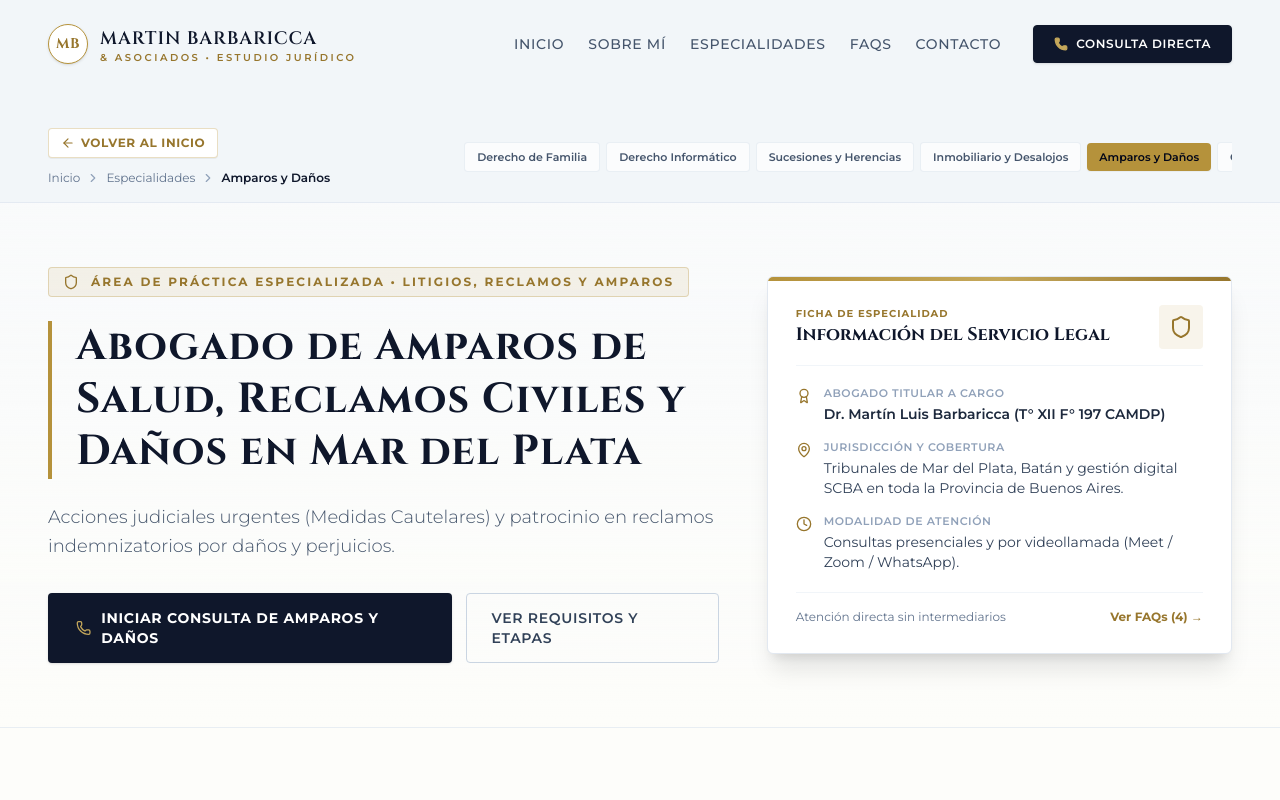
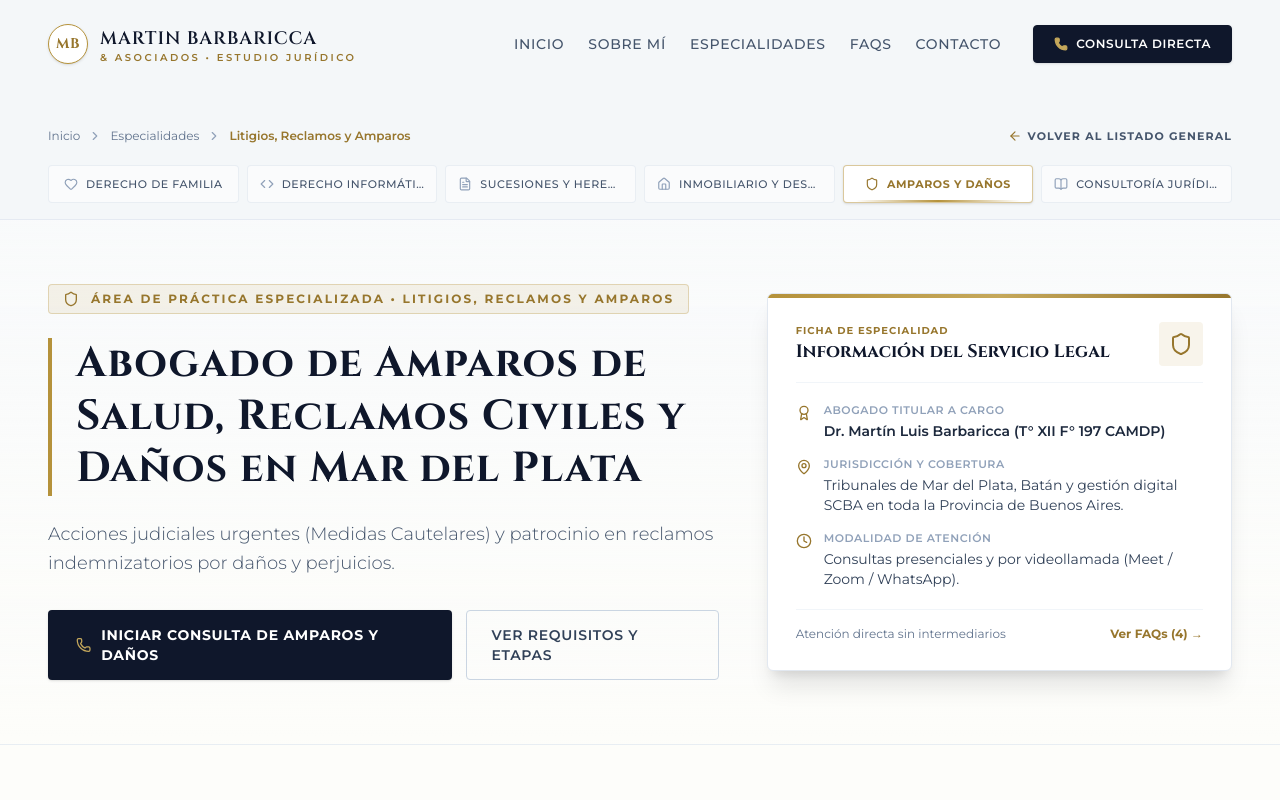
Before and after one commit to VicThorX/barbaricca-lawyer, a Next.js app: page /especialidades/amparos-danos-y-perjuicios-mar-del-plata in a window 1280 px wide. Shown: the top 800 px of the page. Built offline with nearby package versions, Linux system fonts and the light colour scheme.

Commit message:
style(ui): replace overflowing specialty pills with 6-column luxury tab grid

```diff
--- a/src/app/especialidades/[slug]/page.tsx
+++ b/src/app/especialidades/[slug]/page.tsx
@@ -188,23 +188,14 @@ export default async function SpecialtyPage({ params }: PageProps) {
       <Navbar />
 
       <main className="flex-grow flex flex-col">
-        {/* Top Sub-Navigation Bar: Back button, Breadcrumbs & Specialty Switcher */}
-        <div className="pt-24 md:pt-28 bg-slate-100/80 dark:bg-[#0d121f] border-b border-slate-200/80 dark:border-slate-800/80">
-          <div className="max-w-7xl mx-auto px-4 sm:px-6 md:px-12 py-4">
-            <div className="flex flex-col md:flex-row md:items-center md:justify-between gap-4">
-              {/* Back link + Breadcrumb */}
-              <div className="flex items-center gap-3 flex-wrap">
-                <Link
-                  href="/#especialidades"
-                  className="inline-flex items-center gap-1.5 text-xs font-bold uppercase tracking-wider text-gold-600 dark:text-gold-400 hover:text-gold-700 dark:hover:text-gold-300 bg-white dark:bg-[#121723] border border-gold-500/30 dark:border-gold-400/30 px-3 py-1.5 rounded-sm shadow-2xs transition-all"
-                >
-                  <ArrowLeft className="w-3.5 h-3.5" />
-                  <span>Volver al Inicio</span>
-                </Link>
-
+        {/* Top Sub-Navigation Bar: Breadcrumbs & Luxury Specialty Selector */}
+        <div className="pt-24 md:pt-28 bg-slate-100/70 dark:bg-[#0d121f]/90 border-b border-slate-200/80 dark:border-slate-800/80">
+          <div className="max-w-7xl mx-auto px-4 sm:px-6 md:px-12 py-4 space-y-4">
+            {/* Row 1: Breadcrumb + Back Link */}
+            <div className="flex items-center justify-between gap-4 flex-wrap">
               <nav
                 aria-label="Ruta de navegación"
-                  className="flex items-center gap-1.5 text-xs text-slate-500 dark:text-slate-400"
+                className="flex items-center gap-2 text-xs text-slate-500 dark:text-slate-400"
               >
                 <Link
                   href="/"
@@ -220,34 +211,53 @@ export default async function SpecialtyPage({ params }: PageProps) {
                   Especialidades
                 </Link>
                 <ChevronRight className="w-3.5 h-3.5 text-slate-400" />
-                  <span className="text-slate-900 dark:text-slate-200 font-semibold">
-                    {area.shortTitle}
+                <span className="text-gold-600 dark:text-gold-400 font-semibold">
+                  {area.title}
                 </span>
               </nav>
+
+              <Link
+                href="/#especialidades"
+                className="inline-flex items-center gap-1.5 text-[11px] font-bold uppercase tracking-widest text-slate-600 dark:text-slate-300 hover:text-gold-600 dark:hover:text-gold-400 transition-colors"
+              >
+                <ArrowLeft className="w-3.5 h-3.5 text-gold-600 dark:text-gold-400" />
+                <span>Volver al listado general</span>
+              </Link>
             </div>
 
-              {/* Specialty Switcher Pills */}
+            {/* Row 2: 6-Specialty Segmented Selector (No Scrollbars) */}
             <div
-                aria-label="Cambiar de especialidad"
-                className="flex items-center gap-1.5 overflow-x-auto pb-1 md:pb-0 no-scrollbar"
+              aria-label="Seleccionar especialidad jurídica"
+              className="grid grid-cols-2 sm:grid-cols-3 lg:grid-cols-6 gap-2 pt-1"
             >
               {practiceAreas.map((item) => {
                 const isActive = item.slug === area.slug;
+                const TabIcon = iconMap[item.iconName] || Scale;
                 return (
                   <Link
                     key={item.slug}
                     href={`/especialidades/${item.slug}`}
-                      className={`text-[11px] whitespace-nowrap px-3 py-1.5 rounded-sm font-semibold transition-all ${
+                    aria-current={isActive ? "page" : undefined}
+                    className={`group relative flex items-center justify-center gap-2 px-3 py-2.5 rounded-sm text-[11px] uppercase tracking-wider transition-all duration-300 text-center ${
                       isActive
-                          ? "bg-gold-500 text-slate-950 shadow-xs"
-                          : "bg-white/70 dark:bg-slate-900/70 text-slate-600 dark:text-slate-400 hover:text-gold-600 dark:hover:text-gold-400 border border-slate-200/70 dark:border-slate-800"
+                        ? "bg-white dark:bg-[#161d2d] text-gold-600 dark:text-gold-400 font-bold border border-gold-500/50 dark:border-gold-400/50 shadow-sm"
+                        : "bg-white/50 dark:bg-[#101522]/70 text-slate-600 dark:text-slate-400 hover:text-slate-900 dark:hover:text-slate-200 hover:bg-white dark:hover:bg-[#141b2b] border border-slate-200/70 dark:border-slate-800/80 font-medium"
                     }`}
                   >
-                      {item.shortTitle}
+                    {isActive && (
+                      <span className="absolute bottom-0 left-3 right-3 h-[2px] bg-gradient-to-r from-transparent via-gold-500 to-transparent"></span>
+                    )}
+                    <TabIcon
+                      className={`w-3.5 h-3.5 flex-shrink-0 transition-colors ${
+                        isActive
+                          ? "text-gold-600 dark:text-gold-400"
+                          : "text-slate-400 dark:text-slate-500 group-hover:text-gold-500"
+                      }`}
+                    />
+                    <span className="truncate">{item.shortTitle}</span>
                   </Link>
                 );
               })}
-              </div>
             </div>
           </div>
         </div>
--- a/src/app/globals.css
+++ b/src/app/globals.css
@@ -70,6 +70,15 @@ body {
   overflow-x: hidden;
 }
 
+/* Hide native scrollbars where needed */
+.no-scrollbar::-webkit-scrollbar {
+  display: none;
+}
+.no-scrollbar {
+  -ms-overflow-style: none;
+  scrollbar-width: none;
+}
+
 /* Custom Gold Text & Gradients optimized for light backgrounds */
 .text-gold-gradient {
   background: linear-gradient(135deg, #8c6e35 0%, #b89753 50%, #513e1d 100%);
```
Lines whose indentation alone changed are shown as unchanged.
